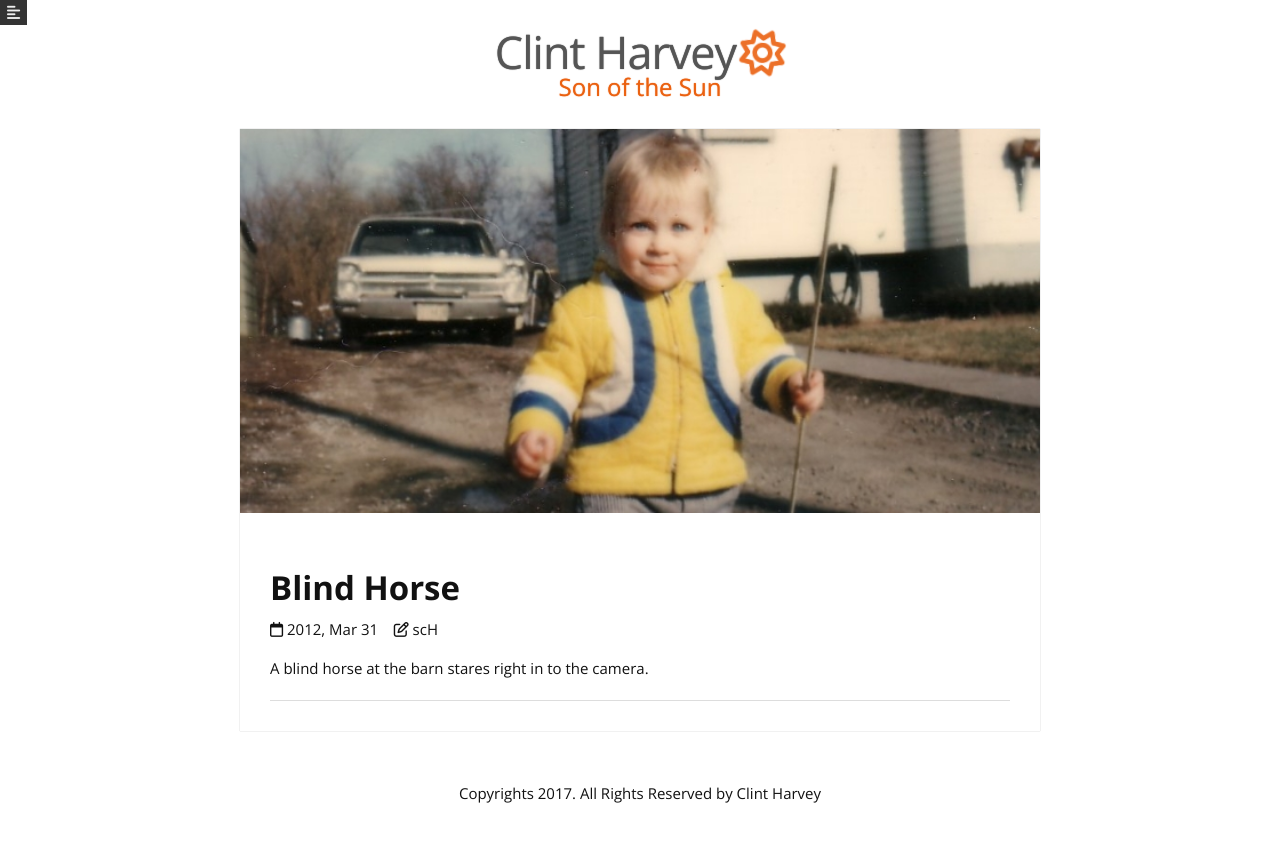
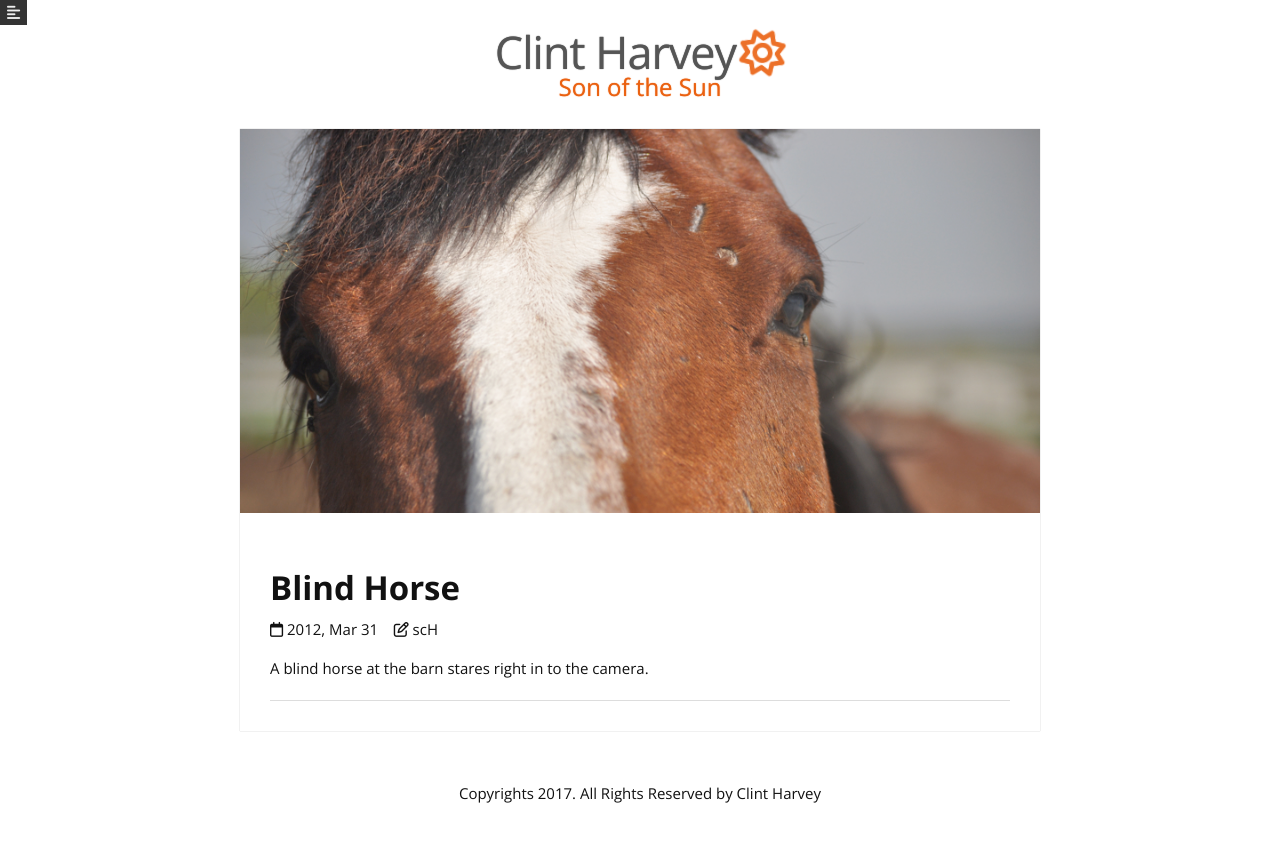
Before and after one commit to scHarvey/jekyll, a Jekyll site: the page built from _posts/2012-03-31-blind-horse.md, in a window 1280 px wide. Shown: the top 842 px of the page. Built offline with Jekyll 4.4.1, drawn with Linux system fonts in a browser that asks for light colours; nearby versions of some CDN libraries.

Commit message:
cleanup and build

```diff
--- a/_posts/2012-03-31-blind-horse.md
+++ b/_posts/2012-03-31-blind-horse.md
@@ -4,7 +4,7 @@ title:  "Blind Horse"
 description: A very blind horse that lived at a barn I frequented
 date:   2012-03-31 23:46:00 +0800
 categories: photography
-img: yellow-coat.jpg
+img: blind-horse.jpg
 categories: [photography]
 color: 9DDBAD
 author: scH
```
